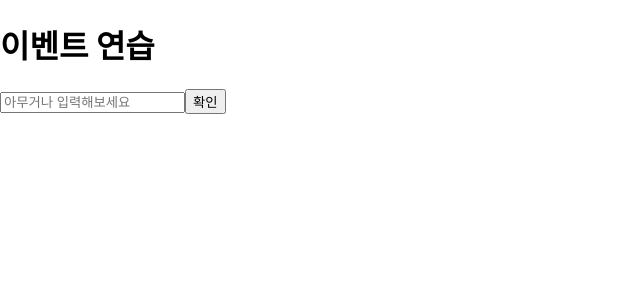
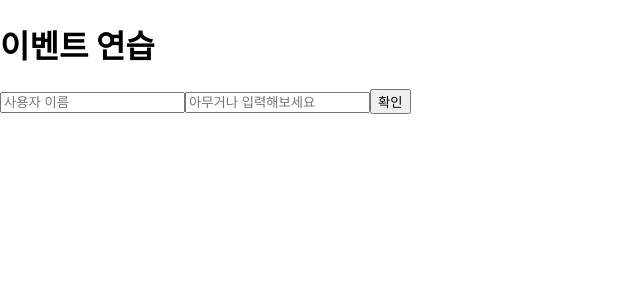
Before and after one commit to seungbeen803/2023ReactStudy, a React (Create React App) app: page / in a window 1280 px wide. Shown: the top 300 px of the page, without its empty margins (0-640 px from the left). Built offline with nearby package versions, Linux system fonts and the light colour scheme.

Commit message:
input 여러 개 다루기

```diff
--- a/src/EventPractice.js
+++ b/src/EventPractice.js
@@ -3,18 +3,27 @@ import { Component } from "react";
 
 class EventPractice extends Component {
   state = {
+    usernaum: '',
     message: "",
   };
 
+  constructor(props) {
+    super(props);
+    this.handleChange = this.handleChange.bind(this);
+    this.handleClick = this.handleClick.bind(this);
+    // 생성자 메서드는 this(현재 객체)와 메서드를 묶어주는 역할을 한다.
+  }
+
   handleChange = (e) => {
     this.setState({
-      message: e.target.value,
+      [e.target.name]: e.target.value,
     });
   };
 
   handleClick = () => {
-    alert(this.state.message);
+    alert(this.state.username + " : " + this.state.message);
     this.setState({
+      username: '',
       message: "",
     });
   };
@@ -25,14 +34,20 @@ class EventPractice extends Component {
         <h1>이벤트 연습</h1>
         <input
           type="text"
+          name="username"
+          placeholder="사용자 이름"
+          value={this.state.username}
+          onChange={this.handleChange}
+          />
+          <input
+          type="text"
           name="message"
           placeholder="아무거나 입력해보세요"
           value={this.state.message}
           onChange={this.handleChange}
           />
         <button
-          onClick={this.handleClick}>확인
-        </button>
+          onClick={this.handleClick}>확인</button>
       </div>
     );
   }
```
